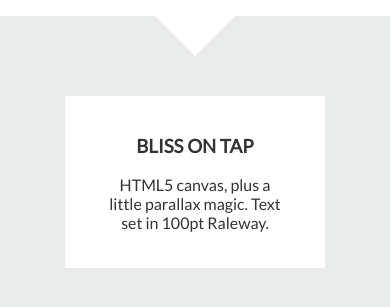
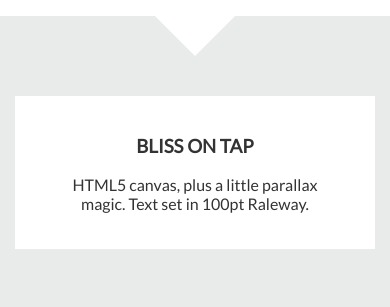
Before and after one commit to PatLillis/canvas-tests, a plain HTML site: page index.html in a window 390 px wide. Shown: the part 137-444 px from the top of the page. Drawn offline with Linux system fonts and the light colour scheme.

Commit message:
fix for mobile

```diff
--- a/site.css
+++ b/site.css
@@ -75,3 +75,15 @@
     cursor: pointer;
     margin-bottom: 5px;
 }
+
+
+@media (max-width: 599px) {
+	.content .container > .width-resize {
+		width: 100%;
+	}
+
+	.site a {
+		margin-left: 15px;
+		margin-right: 15px;
+	}
+}
```
